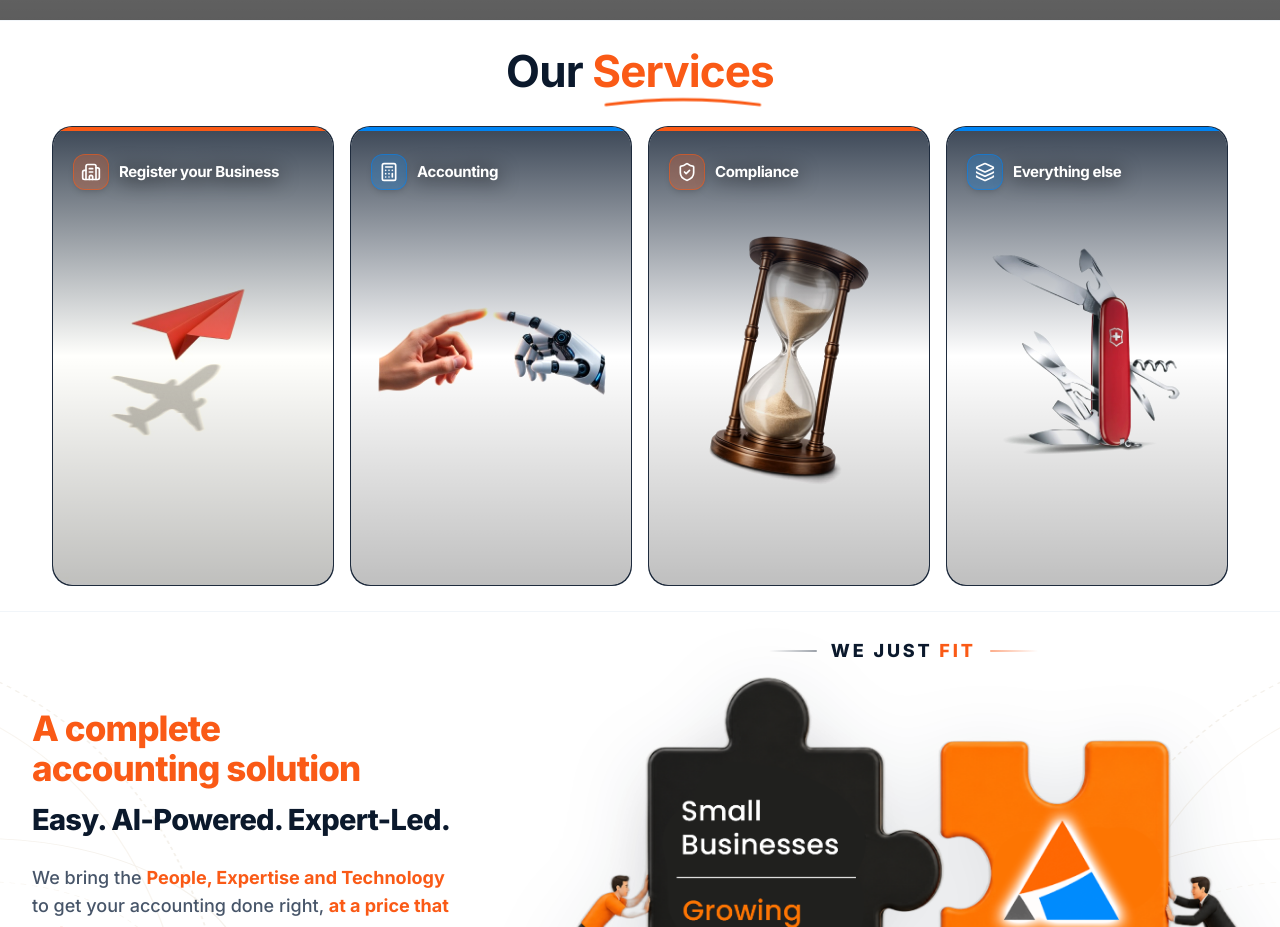
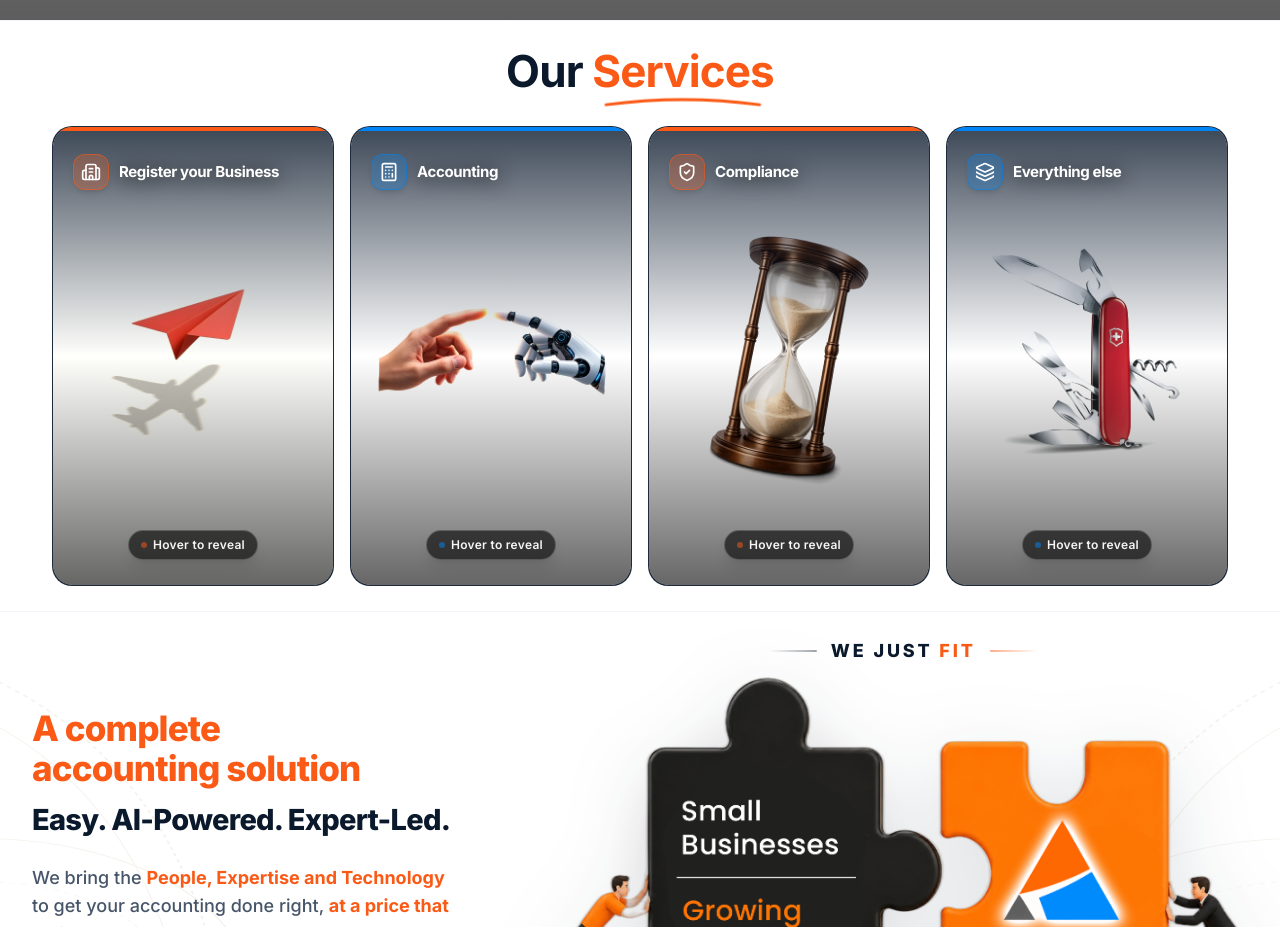
Before and after one commit to shubpatil654/Alphasure-website, a React (Vite) app: page / in a window 1280 px wide. Shown: the part 780-1707 px from the top of the page. Built offline with nearby package versions, Linux system fonts and the light colour scheme; grey boxes are pictures that could not be loaded; a web font is replaced by a local one.

Commit message:
feat(services): add hover to reveal badge at bottom of each service container

```diff
--- a/src/components/ServicesSection.jsx
+++ b/src/components/ServicesSection.jsx
@@ -203,7 +203,7 @@ export default function ServicesSection({ onOpenModal, onNavigate }) {
                     className={`absolute inset-0 transition-all duration-500 ${
                       isExpanded
                         ? 'bg-white/70 backdrop-blur-[1px]'
-                        : 'bg-gradient-to-b from-[#0B192C]/80 via-transparent to-black/25'
+                        : 'bg-gradient-to-b from-[#0B192C]/80 via-transparent to-black/60'
                     }`}
                   />
                 </div>
@@ -295,8 +295,16 @@ export default function ServicesSection({ onOpenModal, onNavigate }) {
                       <ChevronDown size={16} className="text-white/90 sm:hidden ml-auto shrink-0" />
                     </div>
 
-                    {/* Bottom area kept completely clear to let the bright image shine */}
-                    <div className="w-full"></div>
+                    {/* Bottom: Hover to Reveal hint badge */}
+                    <div className="w-full flex items-center justify-center">
+                      <div className="inline-flex items-center gap-1.5 px-3 py-1.5 rounded-full bg-black/60 backdrop-blur-md border border-white/20 text-white/95 text-[11px] sm:text-xs font-semibold tracking-wide shadow-lg group-hover:border-white/50 group-hover:bg-black/75 transition-all duration-300">
+                        <span
+                          className="w-1.5 h-1.5 rounded-full animate-pulse"
+                          style={{ backgroundColor: service.themeColor }}
+                        />
+                        <span>Hover to reveal</span>
+                      </div>
+                    </div>
 
                   </div>
                 )}
```
